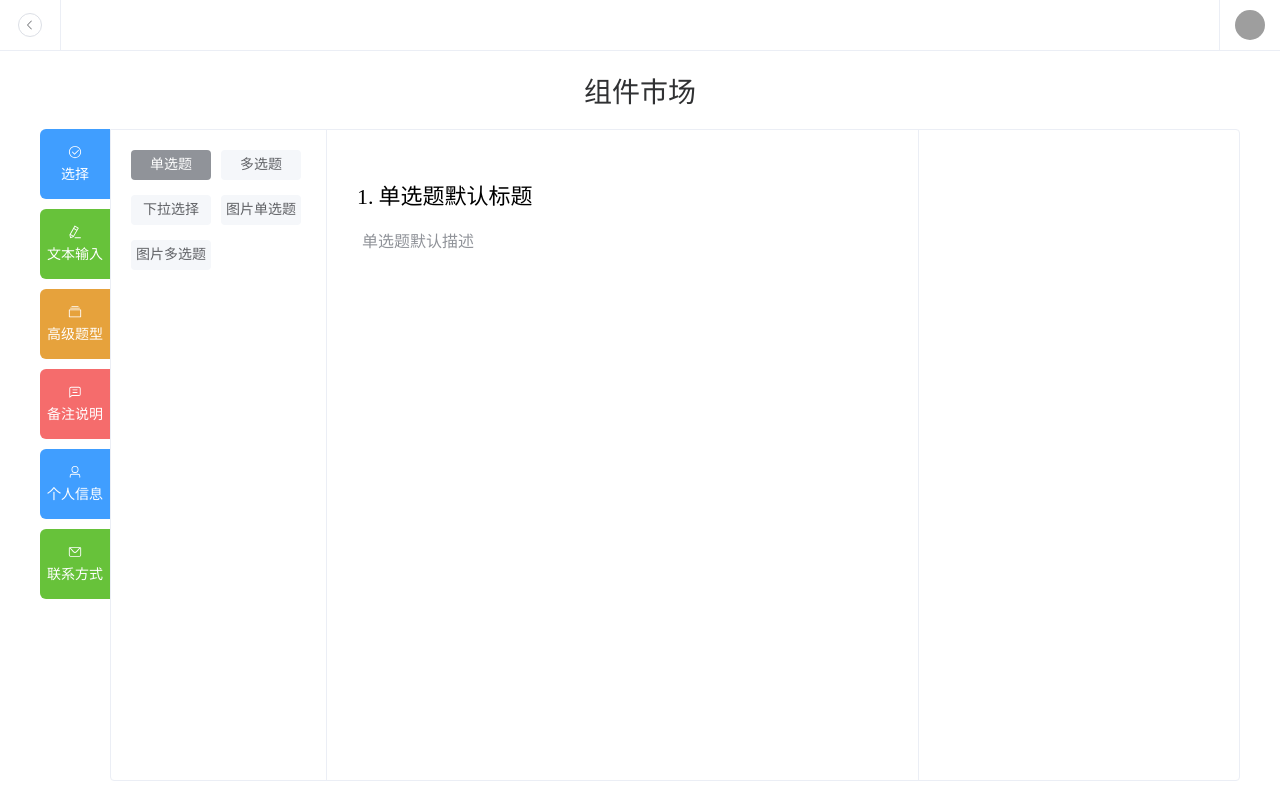
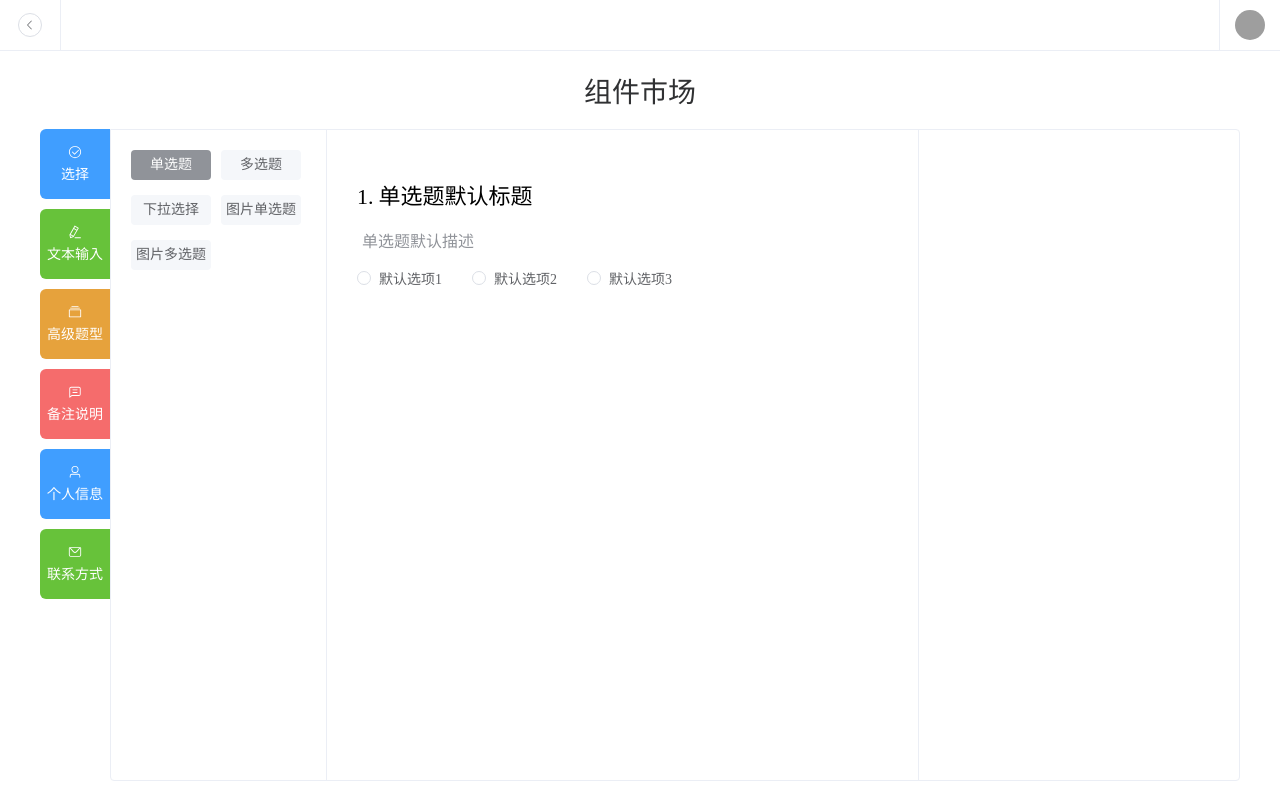
Before and after one commit to tsycheese/vue-nocode-questionnaire, a Vue app: page /single-select in a window 1280 px wide. Built offline with nearby package versions, Linux system fonts and the light colour scheme; grey boxes are pictures that could not be loaded; the HTML template or start-up script is replaced by a standard one.

Commit message:
在 SingleSelect 组件添加按钮组，数据逻辑待完善

```diff
--- a/src/components/ServeComs/Materials/SelectComs/SingleSelect.vue
+++ b/src/components/ServeComs/Materials/SelectComs/SingleSelect.vue
@@ -13,6 +13,13 @@
       :titleColor="computedStatus.titleColor"
       :descColor="computedStatus.descColor"
     />
+    <div class="radio-group mt-10">
+      <el-radio-group>
+        <el-radio v-for="(item, index) in computedStatus.options" :value="item" :key="index">
+          {{ item }}
+        </el-radio>
+      </el-radio-group>
+    </div>
   </div>
 </template>
 
```
